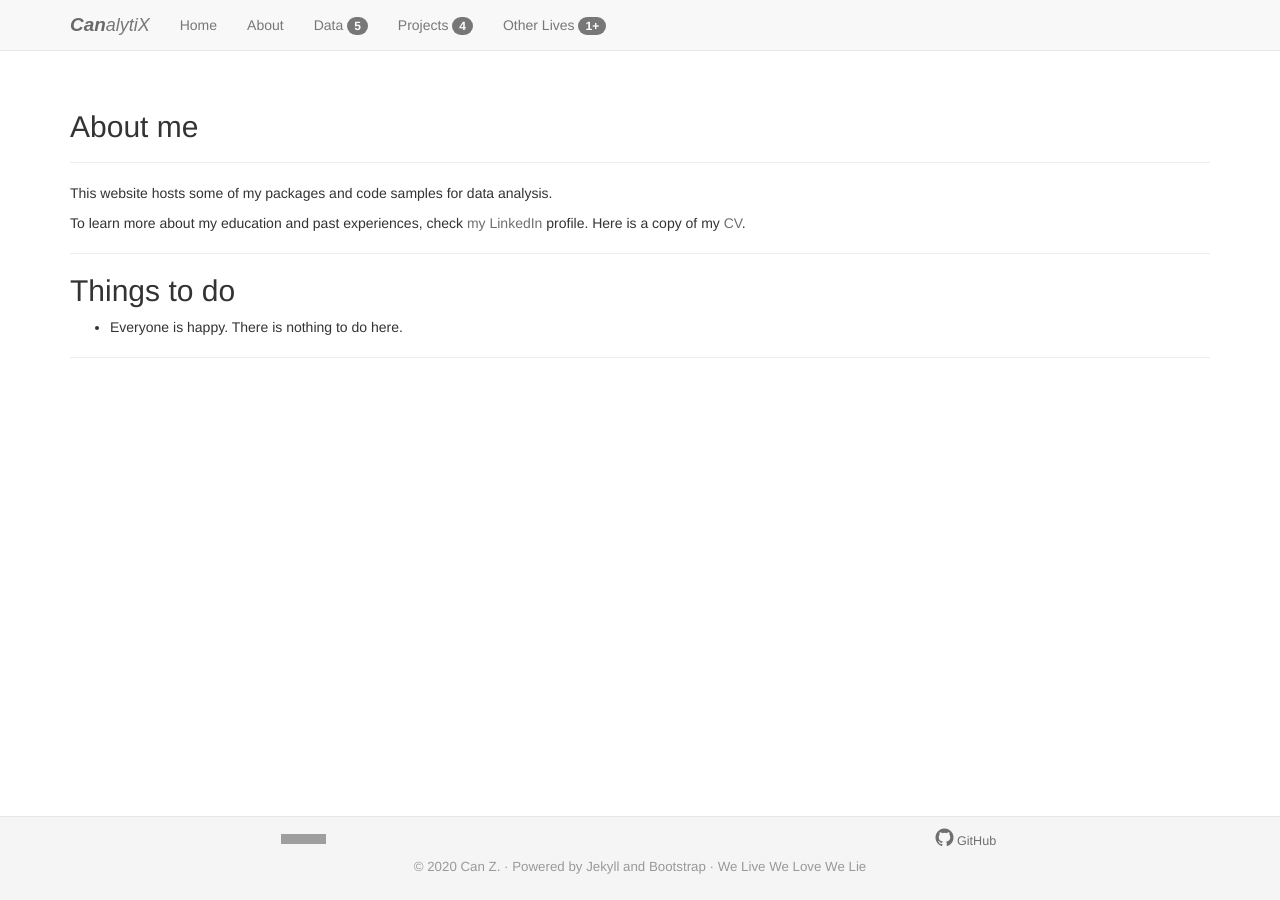
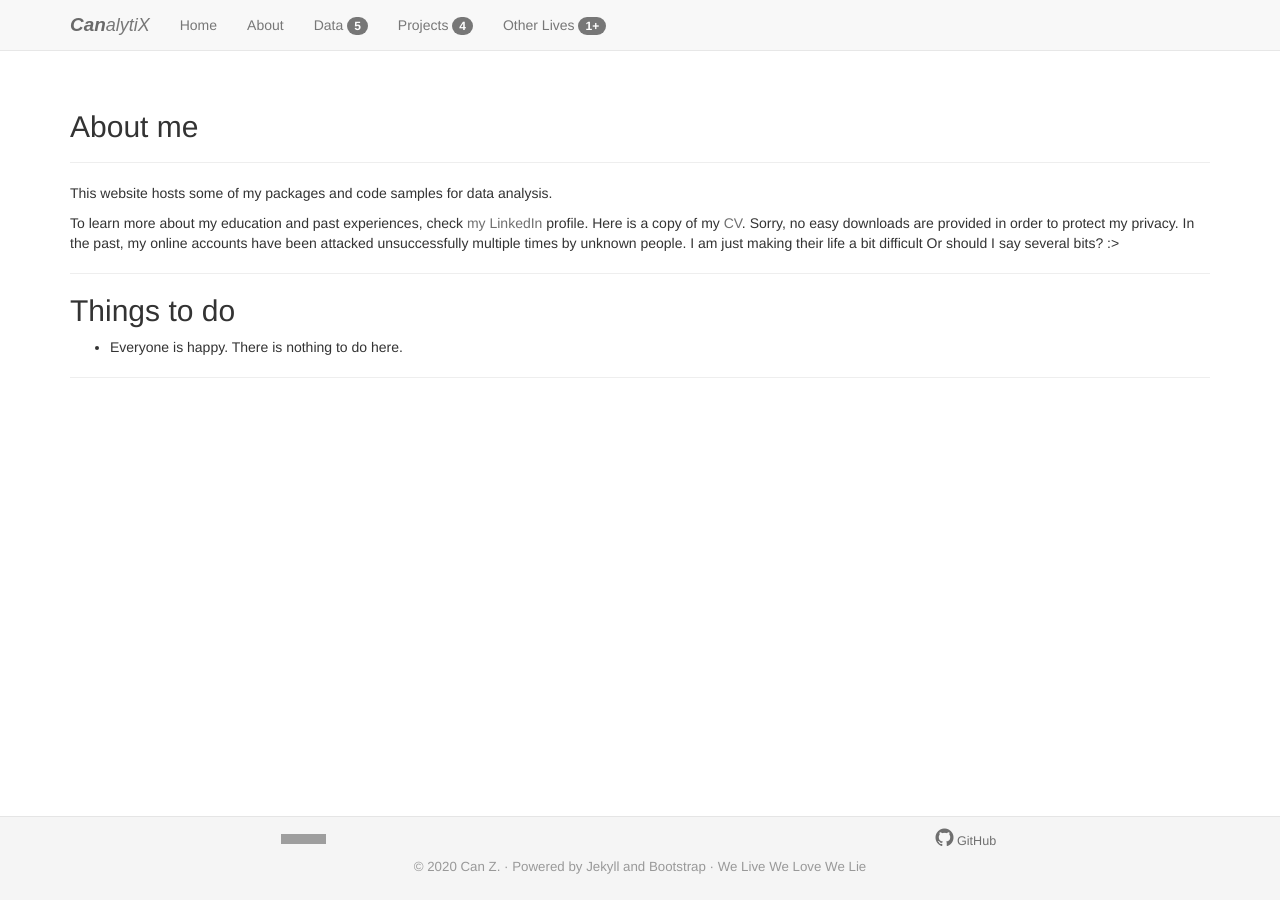
Before and after one commit to HVoltBb/HVoltBb.github.io, a Jekyll site: the page built from about/index.html, in a window 1280 px wide. Built offline with Jekyll 4.4.1, drawn with Linux system fonts in a browser that asks for light colours; comment, search, counter and statistics services are not loaded; grey boxes are pictures that could not be loaded.

Commit message:
Update index.html

```diff
--- a/about/index.html
+++ b/about/index.html
@@ -7,7 +7,7 @@
 </div>
 <div>
 	<p>This website hosts some of my packages and code samples for data analysis.</p>
-	<p>To learn more about my education and past experiences, check <a href="https://www.linkedin.com/in/can-zhou-65970838">my LinkedIn</a> profile. Here is a copy of my <a href="https://hvoltbb.github.io/about/cv.html">CV</a>.</p>
+	<p>To learn more about my education and past experiences, check <a href="https://www.linkedin.com/in/can-zhou-65970838">my LinkedIn</a> profile. Here is a copy of my <a href="https://hvoltbb.github.io/about/cv.html">CV</a>. Sorry, no easy downloads are provided in order to protect my privacy. In the past, my online accounts have been attacked unsuccessfully multiple times by unknown people. I am just making their life a bit difficult Or should I say several bits? :></p>
 </div>
 <hr>
 <h2>Things to do</h2>
```
